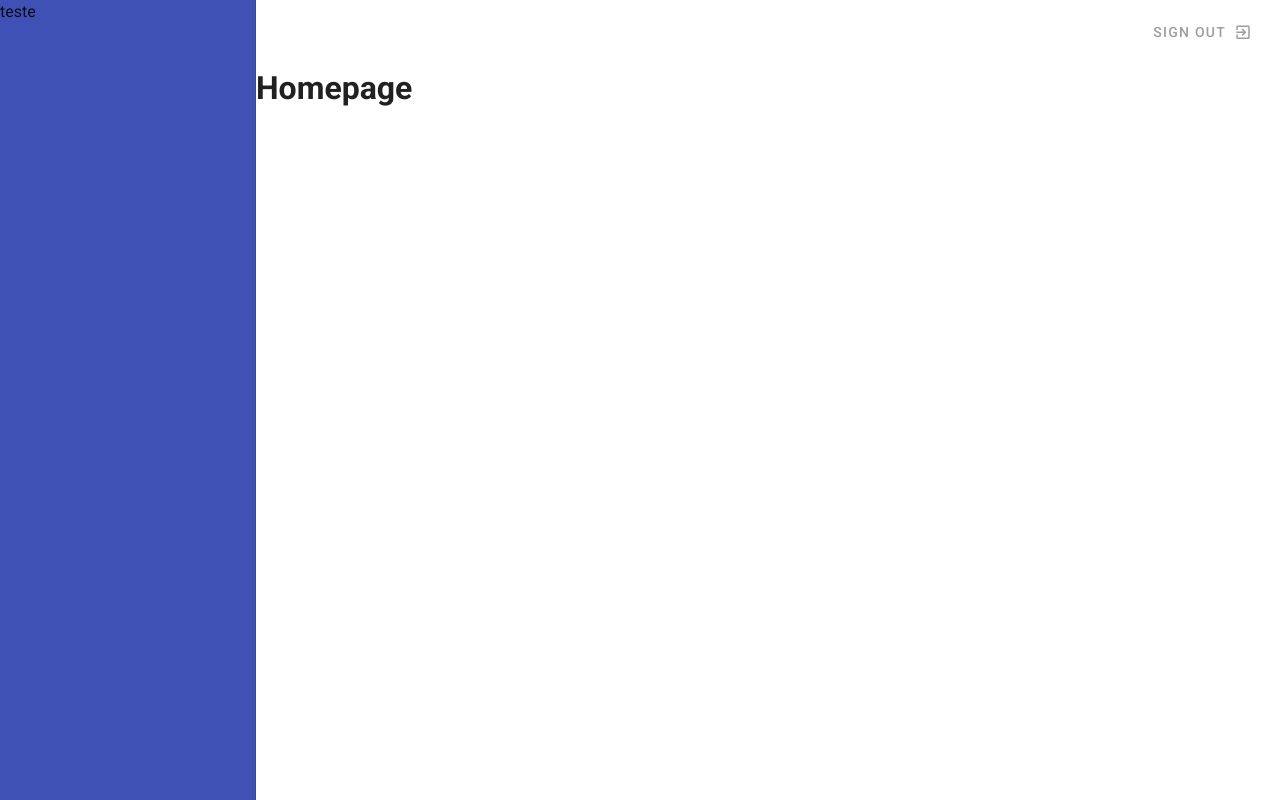
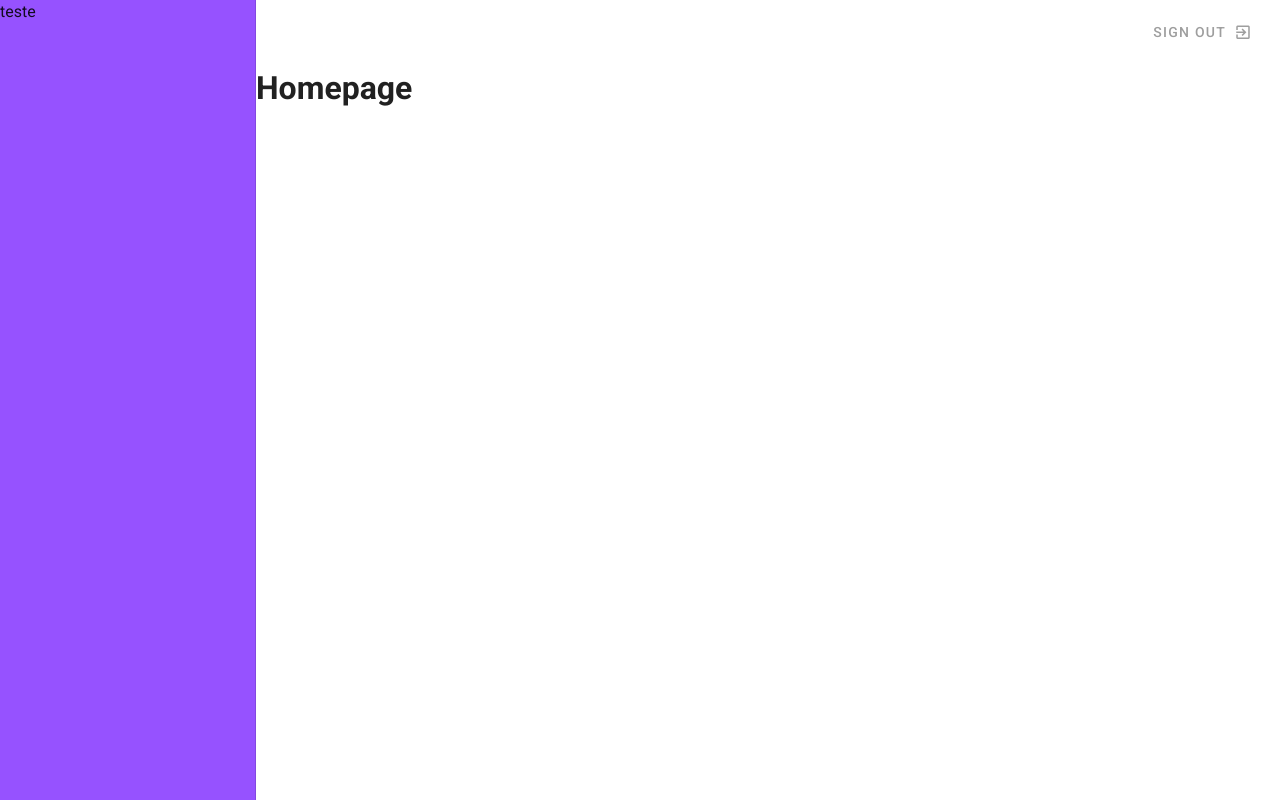
Before and after one commit to carolinelds/hackathon-iteris-todo-ninja, a Vue app: page / in a window 1280 px wide. Both pictures are taken after a click on the button 28 px from the left and 32 px from the top of the page. Built offline with nearby package versions, Linux system fonts and the light colour scheme.

Commit message:
Correct theme code

```diff
--- a/src/components/NavBar.vue
+++ b/src/components/NavBar.vue
@@ -12,7 +12,7 @@
             </v-btn>
         </v-toolbar>
 
-        <v-navigation-drawer app v-model="drawer" class="indigo">
+        <v-navigation-drawer app v-model="drawer" class="primary">
             <p>teste</p>
         </v-navigation-drawer>
     </nav>
--- a/src/plugins/vuetify.js
+++ b/src/plugins/vuetify.js
@@ -1,14 +1,17 @@
-import Vue from 'vue';
-import Vuetify from 'vuetify/lib/framework';
+import Vue from "vue";
+import Vuetify from "vuetify/lib/framework";
 
-Vue.use(Vuetify, {
-    theme: {
-      primary: '#9652ff',
-      success: '#3cd1c2',
-      info: '#ffaa2c',
-      error: '#f83e70'
-    }
-  })
+Vue.use(Vuetify);
 
 export default new Vuetify({
+  theme: {
+    themes: {
+        light: {
+            primary: "#9652ff",
+            success: "#3cd1c2",
+            accent: "#ffaa2c",
+            error: "#f83e70",
+        },
+    },
+  },
 });
```
